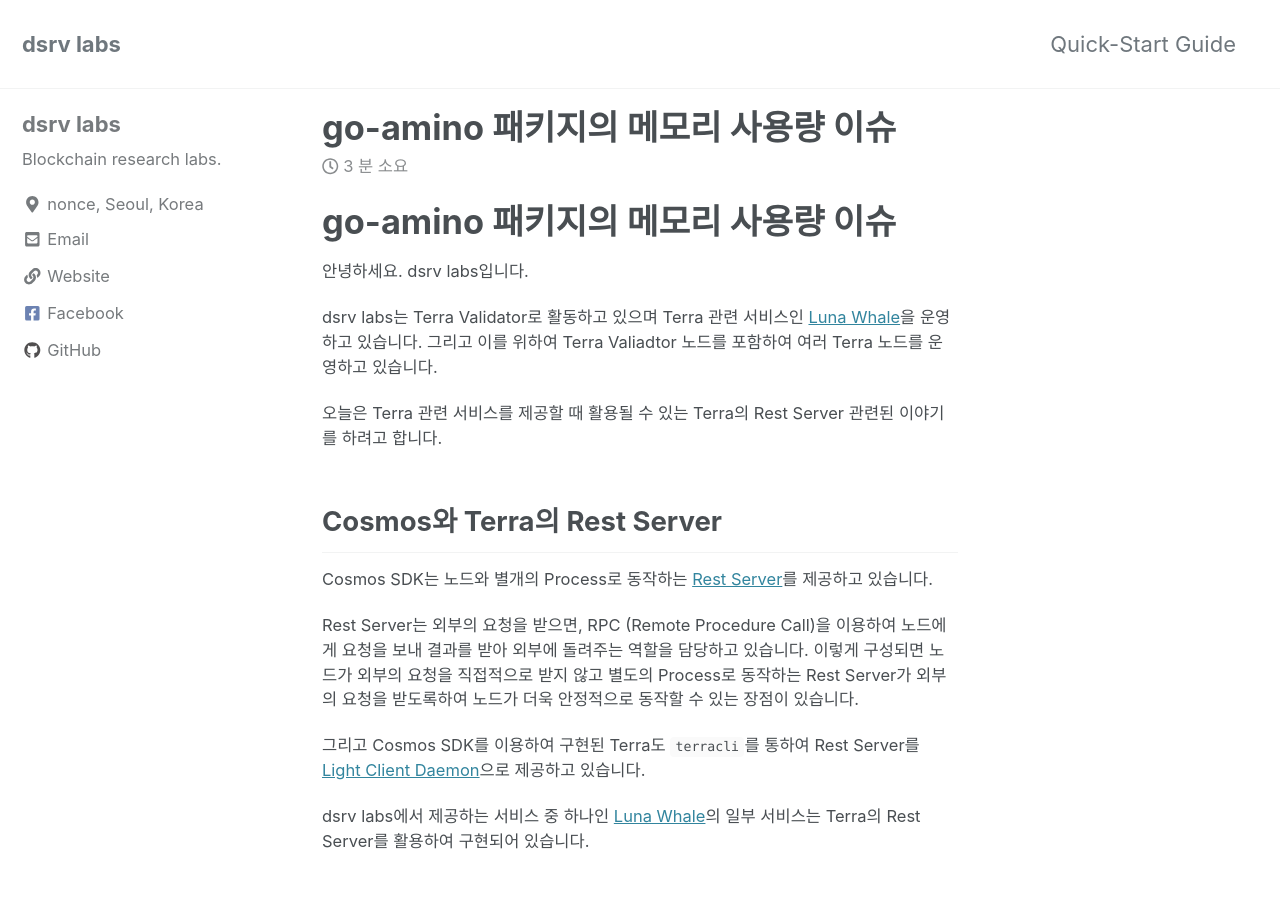
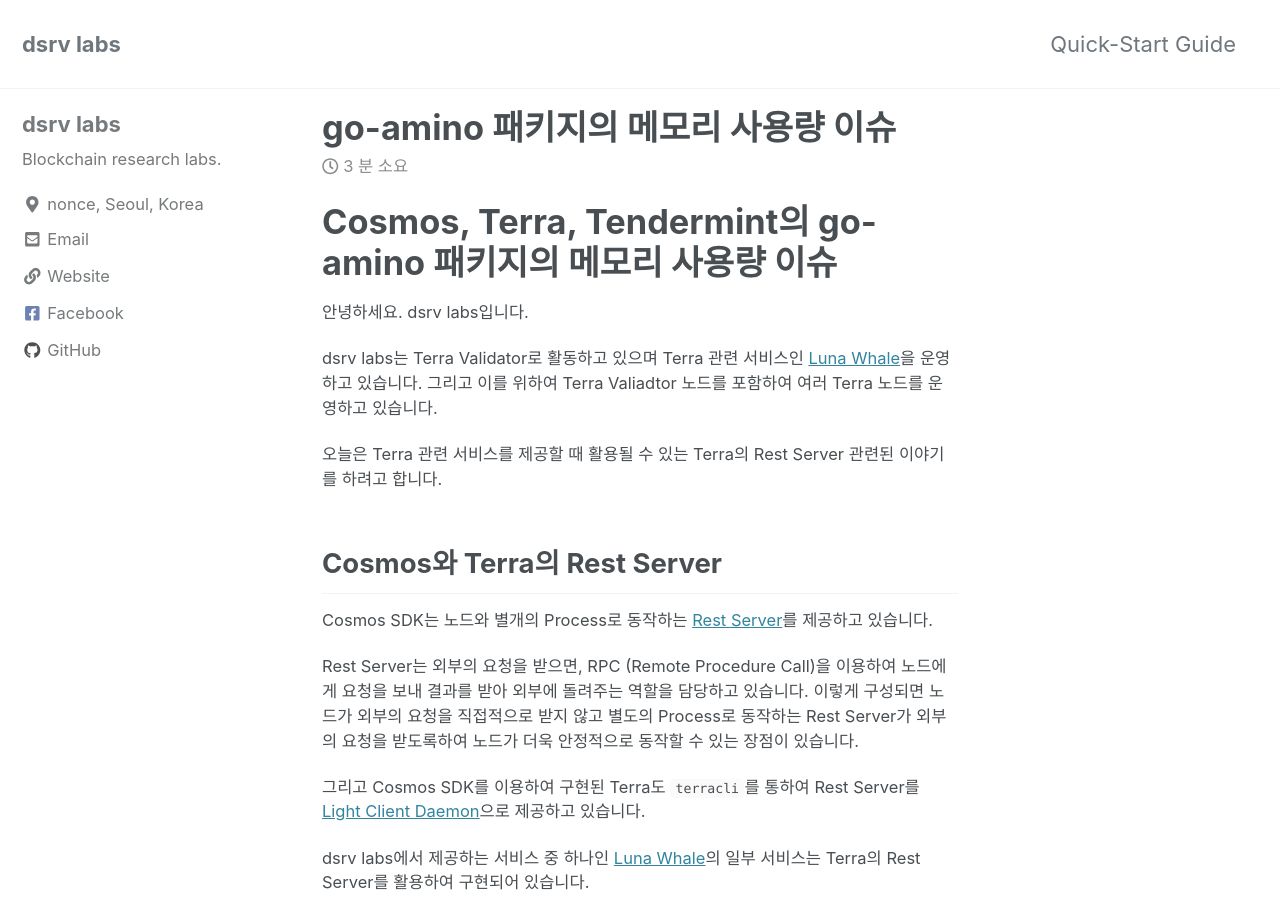
Before and after one commit to dsrvlabs/dsrvlabs.github.io, a Jekyll site: the page built from _posts/2019-09-24-terrad_out_of_memory.md, in a window 1280 px wide and 900 px high. Built offline with Jekyll 4.4.1, drawn with Linux system fonts in a browser that asks for light colours; cached includes are drawn as plain includes; nearby versions of some CDN libraries; comment, search, counter and statistics services are not loaded.

Commit message:
Update
Update

Signed-off-by: Hyung-Kyu Choi <hyungkyu.choi@gmail.com>

```diff
--- a/_posts/2019-09-24-terrad_out_of_memory.md
+++ b/_posts/2019-09-24-terrad_out_of_memory.md
@@ -4,7 +4,7 @@
 categories: blog news
 comments: true
 ---
-# go-amino 패키지의 메모리 사용량 이슈
+# Cosmos, Terra, Tendermint의 go-amino 패키지의 메모리 사용량 이슈
 
 안녕하세요. dsrv labs입니다.
 
```
